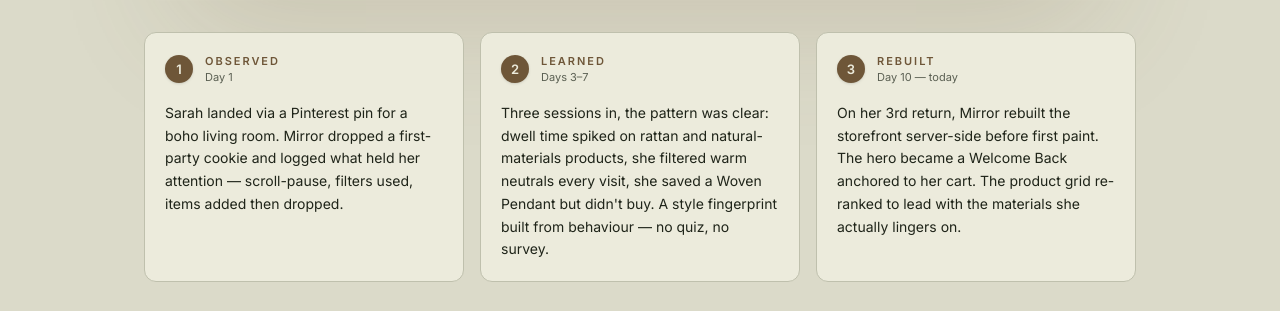
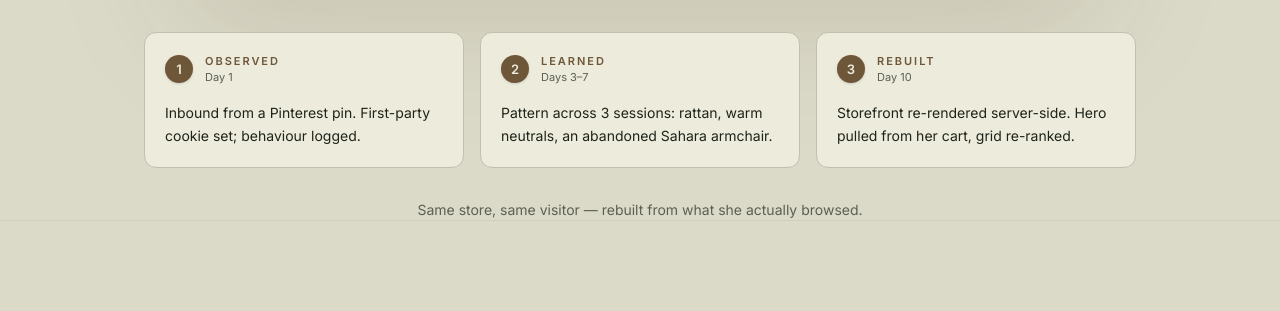
Before and after one commit to lukecarroll15/hatch105, a React (Vite) app: page / in a window 1280 px wide. Shown: the part 1618-1929 px from the top of the page. Built offline with nearby package versions, Linux system fonts and the light colour scheme.

Commit message:
Changed text

```diff
--- a/src/components/DashboardMockup.jsx
+++ b/src/components/DashboardMockup.jsx
@@ -67,19 +67,19 @@
     n: 1,
     stage: "Observed",
     when: "Day 1",
-    body: "Sarah landed via a Pinterest pin for a boho living room. Mirror dropped a first-party cookie and logged what held her attention — scroll-pause, filters used, items added then dropped.",
+    body: "Inbound from a Pinterest pin. First-party cookie set; behaviour logged.",
   },
   {
     n: 2,
     stage: "Learned",
     when: "Days 3–7",
-    body: "Three sessions in, the pattern was clear: dwell time spiked on rattan and natural-materials products, she filtered warm neutrals every visit, she saved a Woven Pendant but didn't buy. A style fingerprint built from behaviour — no quiz, no survey.",
+    body: "Pattern across 3 sessions: rattan, warm neutrals, an abandoned Sahara armchair.",
   },
   {
     n: 3,
     stage: "Rebuilt",
-    when: "Day 10 — today",
-    body: "On her 3rd return, Mirror rebuilt the storefront server-side before first paint. The hero became a Welcome Back anchored to her cart. The product grid re-ranked to lead with the materials she actually lingers on.",
+    when: "Day 10",
+    body: "Storefront re-rendered server-side. Hero pulled from her cart, grid re-ranked.",
   },
 ];
 
```
